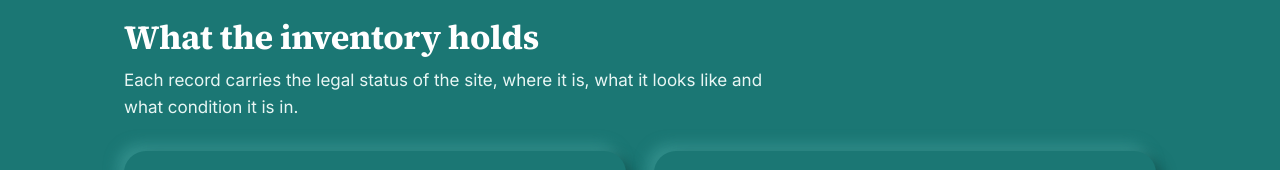
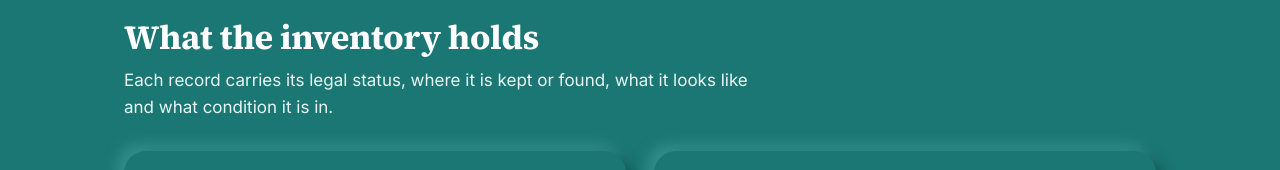
Before and after one commit to adibyusuf13/sarawakheritageinventory, a plain HTML site: page index.html in a window 1280 px wide. Shown: the part 700-870 px from the top of the page. Drawn offline with Linux system fonts and the light colour scheme.

Commit message:
Add files via upload

```diff
--- a/index.html
+++ b/index.html
@@ -134,7 +134,7 @@ html.app #splash{display:flex;position:fixed;inset:0;flex-direction:column;align
 </div>
 
 <section id="records"><div class="w">
- <h3 class="h"><span data-en>What the inventory holds</span><span data-ms>Kandungan inventori</span></h3><p class="lead"><span data-en>Each record carries the legal status of the site, where it is, what it looks like and what condition it is in.</span><span data-ms>Setiap rekod mengandungi status undang-undang tapak, lokasinya, rupanya dan keadaannya.</span></p>
+ <h3 class="h"><span data-en>What the inventory holds</span><span data-ms>Kandungan inventori</span></h3><p class="lead"><span data-en>Each record carries its legal status, where it is kept or found, what it looks like and what condition it is in.</span><span data-ms>Setiap rekod mengandungi status undang-undangnya, di mana ia disimpan atau ditemui, rupanya dan keadaannya.</span></p>
  <div class="grid2"><div class="item"><h4><span data-en>Gazetted sites</span><span data-ms>Tapak diwartakan</span></h4><p><span data-en>Sites under legal protection, with gazette number, date and the ordinance that protects them.</span><span data-ms>Tapak di bawah perlindungan undang-undang, dengan nombor warta, tarikh dan ordinan yang melindunginya.</span></p></div><div class="item"><h4><span data-en>Director’s List</span><span data-ms>Senarai Pengarah</span></h4><p><span data-en>Sites listed for protection but not yet gazetted, with their legal reference and stage.</span><span data-ms>Tapak yang disenaraikan untuk perlindungan tetapi belum diwartakan, dengan rujukan undang-undang dan peringkatnya.</span></p></div><div class="item"><h4><span data-en>Potential sites</span><span data-ms>Tapak berpotensi</span></h4><p><span data-en>Places worth assessing, kept alongside the sites already protected so nothing is lost between surveys.</span><span data-ms>Tempat yang wajar dinilai, disimpan bersama tapak yang telah dilindungi supaya tiada yang tercicir antara tinjauan.</span></p></div><div class="item"><h4><span data-en>Antiquities</span><span data-ms>Antikuiti</span></h4><p><span data-en>Registers for antiquities and their dealers, and for excavation and export records.</span><span data-ms>Daftar antikuiti dan peniaganya, serta rekod penggalian dan eksport.</span></p></div></div>
 </div></section>
 
```
